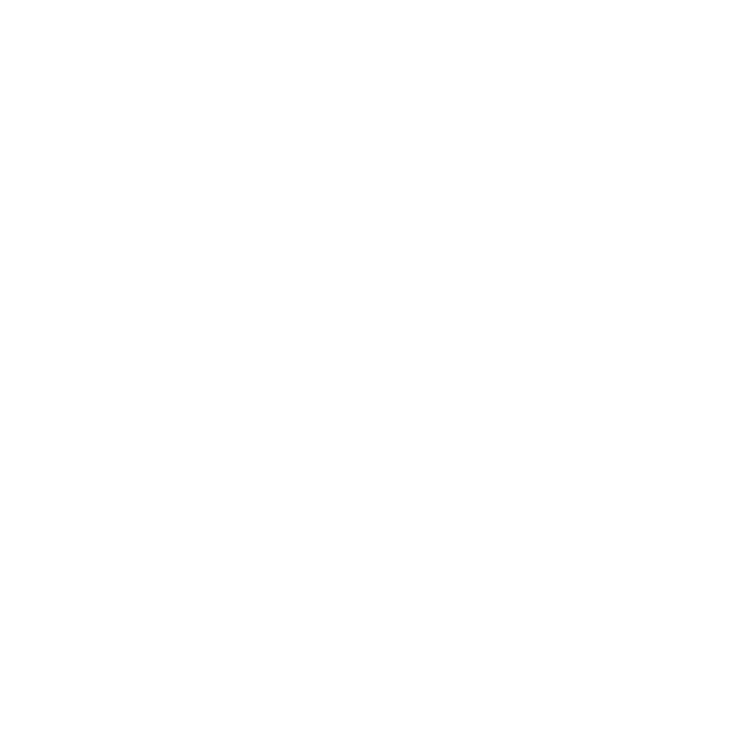
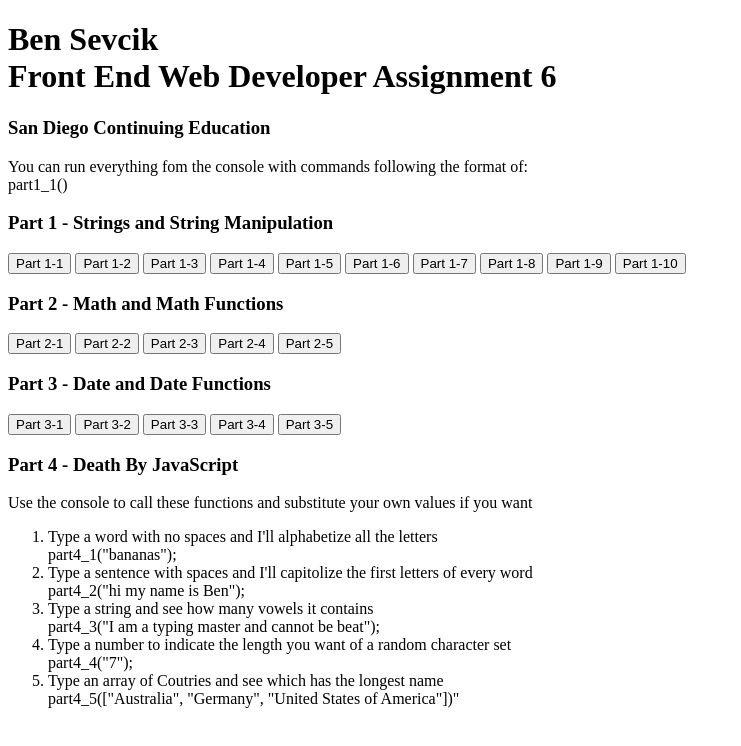
Before and after one commit to bsevcik/FEWD-2-assignment-6, a plain HTML site: page index.html in a window 1280 px wide. Shown: the whole page, without its empty margins (0-741 px from the left). Drawn offline with Linux system fonts and the light colour scheme.

Commit message:
Put everything into HTML so that it's easy to call the functions

```diff
--- a/index.html
+++ b/index.html
@@ -8,8 +8,50 @@
     <script src="js/dates.js"></script>
     <script src="js/deathbyjs.js"></script>
 </head>
+<body>
+    <h1>Ben Sevcik<br>Front End Web Developer Assignment 6</h1>
+    <h3>San Diego Continuing Education</h3>
+    <p>
+        You can run everything fom the console with commands following the format of:<br> part1_1()
+    </p>
+    <h3>Part 1 - Strings and String Manipulation</h3>
+    <input type="button" value="Part 1-1" onclick="part1_1()">
+    <input type="button" value="Part 1-2" onclick="part1_2()">
+    <input type="button" value="Part 1-3" onclick="part1_3()">
+    <input type="button" value="Part 1-4" onclick="part1_4()">
+    <input type="button" value="Part 1-5" onclick="part1_5()">
+    <input type="button" value="Part 1-6" onclick="part1_6()">
+    <input type="button" value="Part 1-7" onclick="part1_7()">
+    <input type="button" value="Part 1-8" onclick="part1_8()">
+    <input type="button" value="Part 1-9" onclick="part1_9()">
+    <input type="button" value="Part 1-10" onclick="part1_10()">
 
-<body>
+    <h3>Part 2 - Math and Math Functions</h3>
+    <input type="button" value="Part 2-1" onclick="part2_1()">
+    <input type="button" value="Part 2-2" onclick="part2_2()">
+    <input type="button" value="Part 2-3" onclick="part2_3()">
+    <input type="button" value="Part 2-4" onclick="part2_4()">
+    <input type="button" value="Part 2-5" onclick="part2_5()">
+
+    <h3>Part 3 - Date and Date Functions</h3>
+    <input type="button" value="Part 3-1" onclick="part3_1()">
+    <input type="button" value="Part 3-2" onclick="part3_2()">
+    <input type="button" value="Part 3-3" onclick="part3_3()">
+    <input type="button" value="Part 3-4" onclick="part3_4()">
+    <input type="button" value="Part 3-5" onclick="part3_5()">
+
+    <h3>Part 4 - Death By JavaScript</h3>
+    <p>
+       Use the console to call these functions and substitute your own values if you want
+    </p>
+       <ol>
+           <li>Type a word with no spaces and I'll alphabetize all the letters <br>part4_1("bananas");</li>
+           <li>Type a sentence with spaces and I'll capitolize the first letters of every word <br>part4_2("hi my name is Ben");</li>
+           <li>Type a string and see how many vowels it contains<br>part4_3("I am a typing master and cannot be beat");</li>
+           <li>Type a number to indicate the length you want of a random character set<br>part4_4("7");</li>
+           <li>Type an array of Coutries and see which has the longest name<br>part4_5(["Australia", "Germany", "United States of America"])"</li>
+       </ol>
+
 
 </body>
 </html>
--- a/js/deathbyjs.js
+++ b/js/deathbyjs.js
@@ -35,7 +35,7 @@ function part4_4(arg) {
     "use strict";
     var randomString = "";
     for (var i = 0; i < arg; i++) {
-        randomString = randomString + String.fromCharCode(Math.round(Math.random() * 128));
+        randomString = randomString + String.fromCharCode(Math.round(Math.random() * 93) + 33);
     }
     return randomString;
 }
--- a/js/math.js
+++ b/js/math.js
@@ -25,7 +25,7 @@ function part2_3() {
 function part2_4() {
     "use strict";
     var biggest, smallest, numArray;
-    var num = window.prompt("Enter five numbers comma delimited. \rEx: 1,2,3,4,5");
+    var num = window.prompt("Enter five numbers comma delimited. \rEx: 1,2,3,4,5\r");
     numArray = num.split(",");
     for (var i = 0, smallest = numArray[0], biggest = numArray[0]; i < numArray.length; i++) {
         if (numArray[i] < smallest) {
--- a/js/strings.js
+++ b/js/strings.js
@@ -10,7 +10,7 @@ function part1_1() {
 function part1_2() {
     "use strict";
     var name = window.prompt("What's your name?");
-    var number = parseInt(window.prompt("Pick a number"), 10);
+    var number = parseInt(window.prompt("Pick a number not longer than the length of your name"), 10);
     var nameNum = name.slice((number - 1), number);
     window.alert("The letter " + number + " places from the beginning of your name is " + nameNum);
 }
@@ -26,7 +26,7 @@ function part1_3() {
 function part1_4() {
     var text = "The quick brown fox jumps over the lazy dog";
     var foxIndex = text.indexOf("fox");
-    alert("The first index at which 'fox' begins is " + foxIndex);
+    alert("In the string: " + text + " \rThe first index at which 'fox' begins is " + foxIndex);
 }
 //STEP 5
 function part1_5() {
@@ -44,8 +44,8 @@ function part1_6() {
 //STEP 7
 function part1_7() {
     var text = "The quick brown fox jumps over the lazy dog";
-    var word = window.prompt("Enter a word to search for");
-    alert(text.search(word));
+    var word = window.prompt("I have a string with the value: " + text + "\rEnter a word to search in my string");
+    alert("The index where your search is first found at is: " + text.search(word));
 }
 //STEP 8
 function part1_8() {
```
